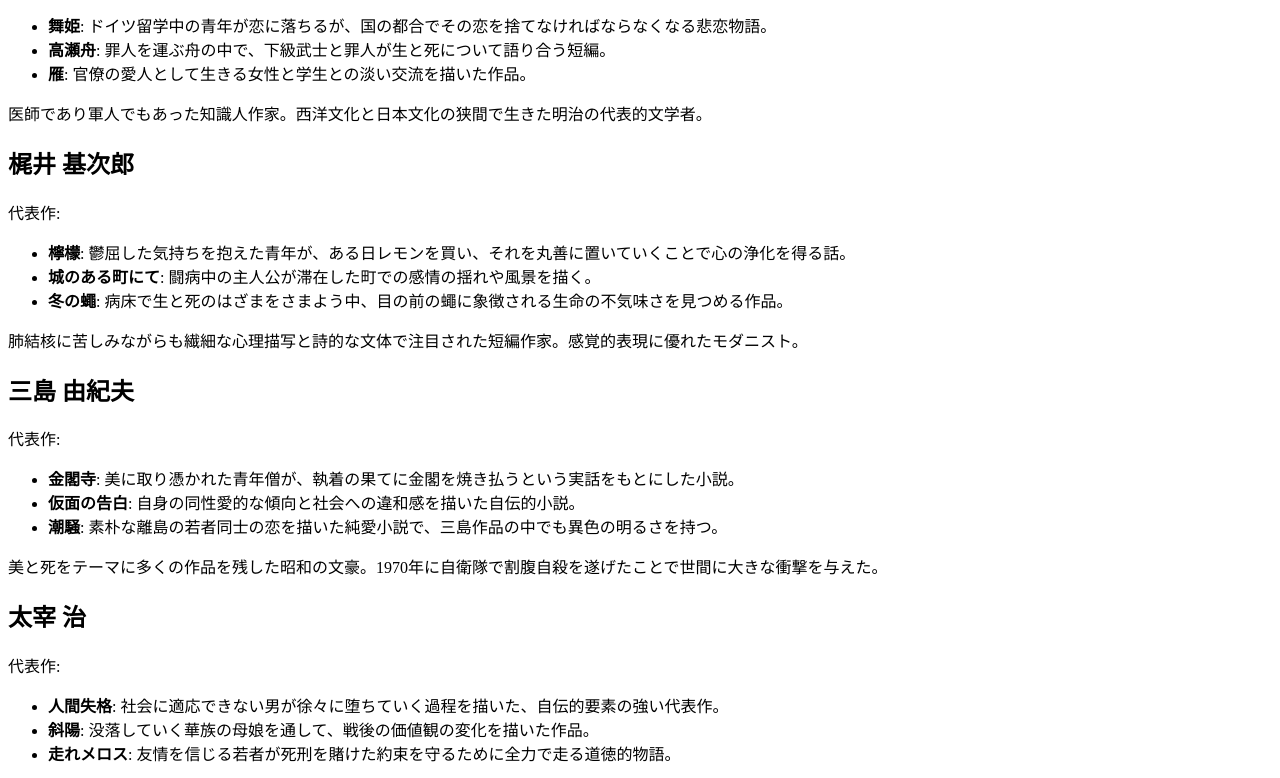
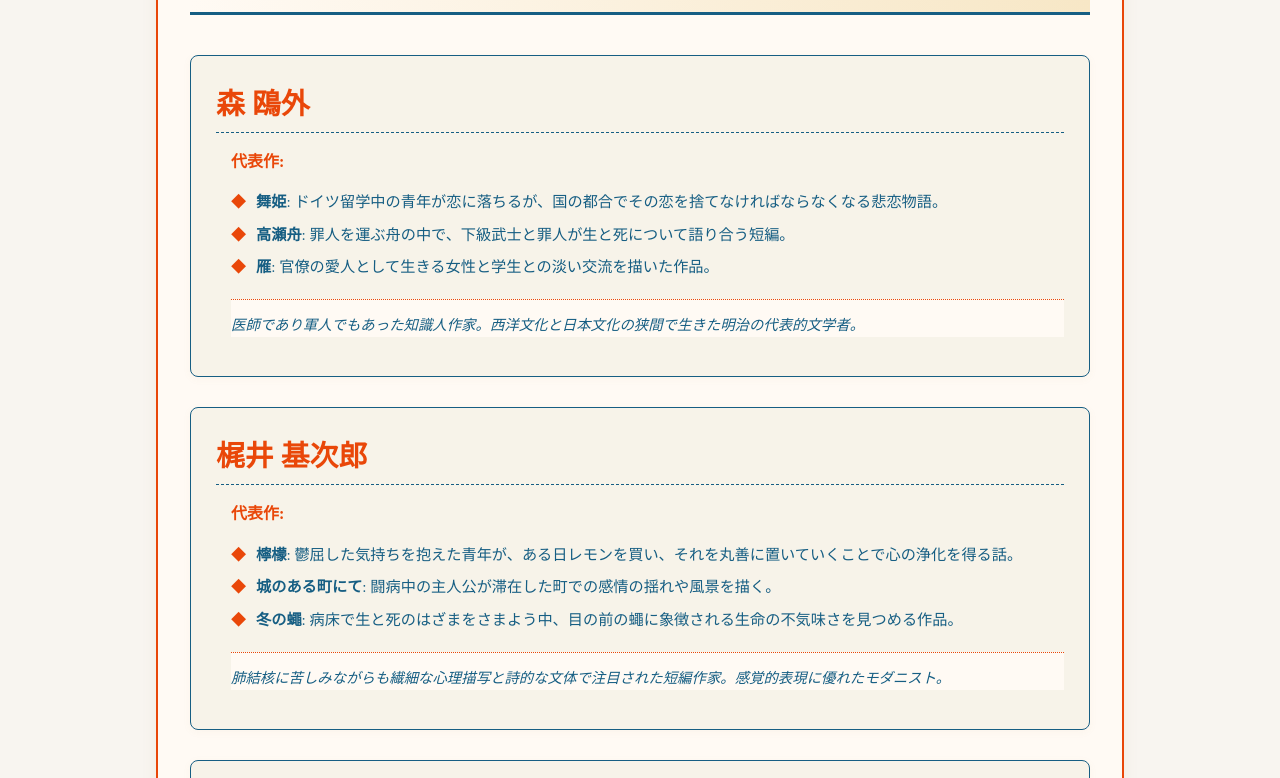
Before and after one commit to TomaRuRx/allstudy, a plain HTML site: page docs/index.html in a window 1280 px wide. Shown: the part 171-949 px from the top of the page. Drawn offline with Linux system fonts and the light colour scheme.

Commit message:
hrefの変更

```diff
--- a/docs/index.html
+++ b/docs/index.html
@@ -4,7 +4,7 @@
     <meta charset="UTF-8">
     <meta name="viewport" content="width=device-width, initial-scale=1.0">
     <title>文豪紹介（改訂版）</title>
-    <link rel="stylesheet" href="style_revised.css">
+    <link rel="stylesheet" href="style.css">
 </head>
 <body>
     <div class="container">
```
